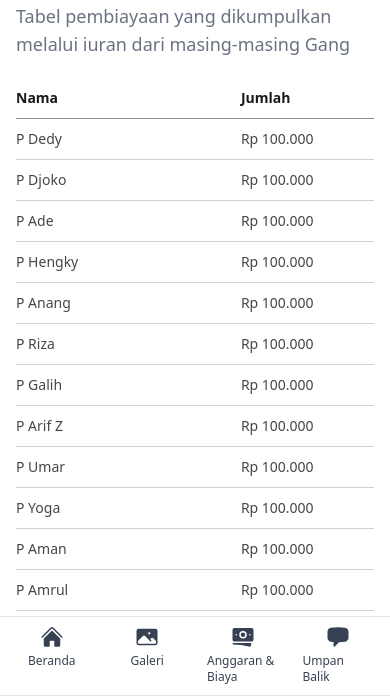
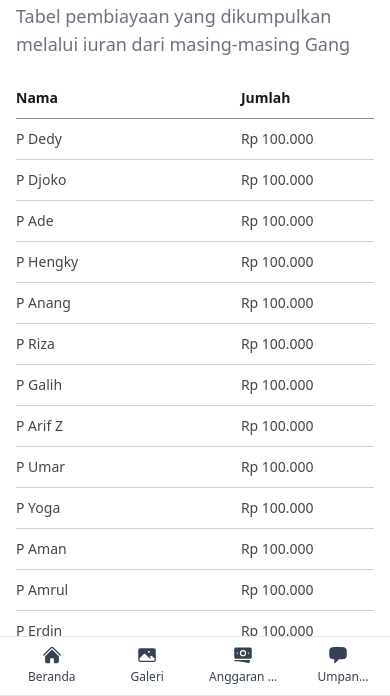
Before and after one commit to adeyahya/heroes, an Astro site: page /budget in a window 390 px wide. Shown: the part 148-844 px from the top of the page. Built offline with nearby package versions, Linux system fonts and the light colour scheme; Astro itself is replaced by a stand-in of ours.

Commit message:
feat: adjust styling

```diff
--- a/src/components/Header.astro
+++ b/src/components/Header.astro
@@ -59,8 +59,10 @@ const menus = [
               class="text-gray-700 hover:text-gray-900 border-b-2 border-b-transparent hover:border-gray-700 py-2 flex-1 md:flex-auto inline-flex md:inline-block flex-col items-center w-full"
               href={menu.path}
             >
-              <menu.Icon className="size-6 md:hidden" />
-              <span class="text-xs md:text-sm mt-1">{menu.label}</span>
+              <menu.Icon className="size-5 md:hidden" />
+              <span class="text-xs text-center md:text-left md:text-sm mt-1 line-clamp-1">
+                {menu.label}
+              </span>
             </a>
           </li>
         ))
```
